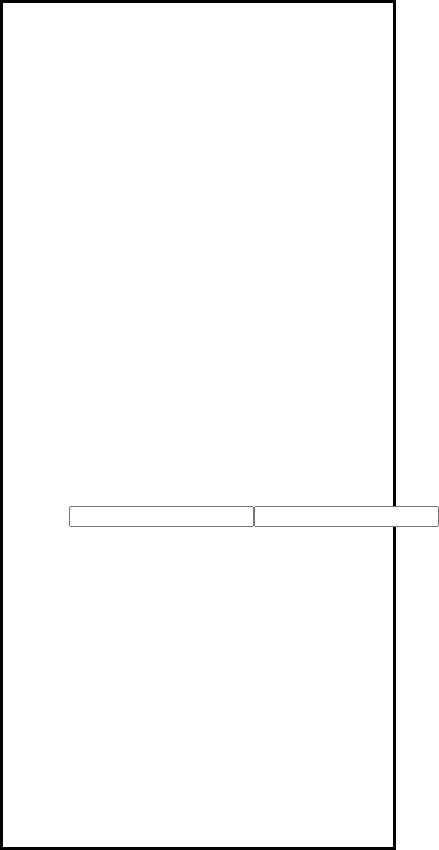
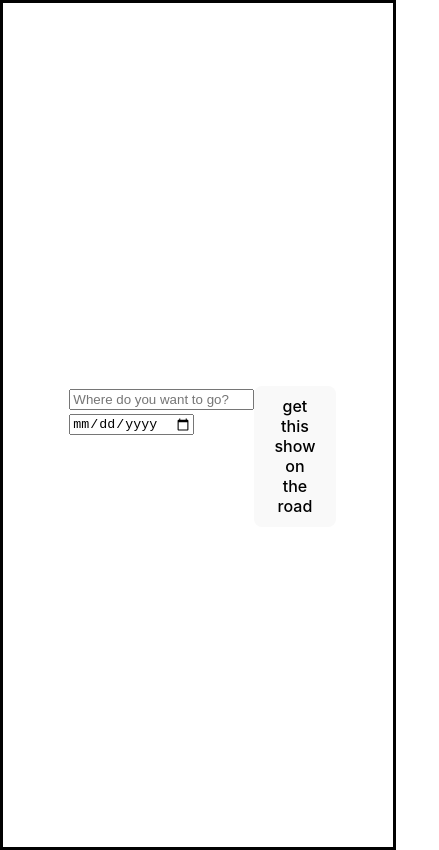
Before and after one commit to bkuhn2/RoadShow, a React (Vite) app: page / in a window 390 px wide. Shown: the whole page, 439 px wide, since content can reach past the window. Built offline with nearby package versions, Linux system fonts and the light colour scheme.

Commit message:
Adds input code and sets local state responsively to input value

```diff
--- a/src/components/HomePage/HomePage.tsx
+++ b/src/components/HomePage/HomePage.tsx
@@ -1,12 +1,46 @@
-import React from 'react'
+import React, { SyntheticEvent, useState } from 'react'
 import './HomePage.css'
 
 const HomePage = () => {
+
+  const [destination, setDestination] = useState(''); // formatting? Error handling?
+  const [startDate, setStartDate] = useState(''); //TBD data type: need to determine whether numbers or strings needed + how to format properly
+
+  const handleDestinationInput = (event: any) => { //update 'any' type here, find proper type
+    const formattedDestination:string = event.target.value.replace(/[\/\\#,%?!@$%^*()&<>^{}]/g, '');
+    setDestination(formattedDestination)
+  }
+
+  const handleDateInput = (event: any) => {
+    //preventative error handling for date: only in the future, only 4 digits
+    //formatting: the input gives a single string of year-month-day - how format?
+    setStartDate(event.target.value)
+  }
+
   return (
     <main className='home-page'>
       <form className='home-form'>
-        <input />
-        <input />
+        <div className='input-section'>
+          <input
+            type='text'
+            name='destination name'
+            placeholder='Where do you want to go?'
+            value={destination}
+            onChange={event => handleDestinationInput(event)}
+          />
+          <input
+            type='date'
+            name='trip start date'
+            value={startDate}
+            onChange={event => handleDateInput(event)}
+          />
+        </div>
+        <button
+          type='button'
+          className='home-page-generate-button'
+        >
+          get this show on the road
+        </button>
       </form>
     </main>
   )
```
